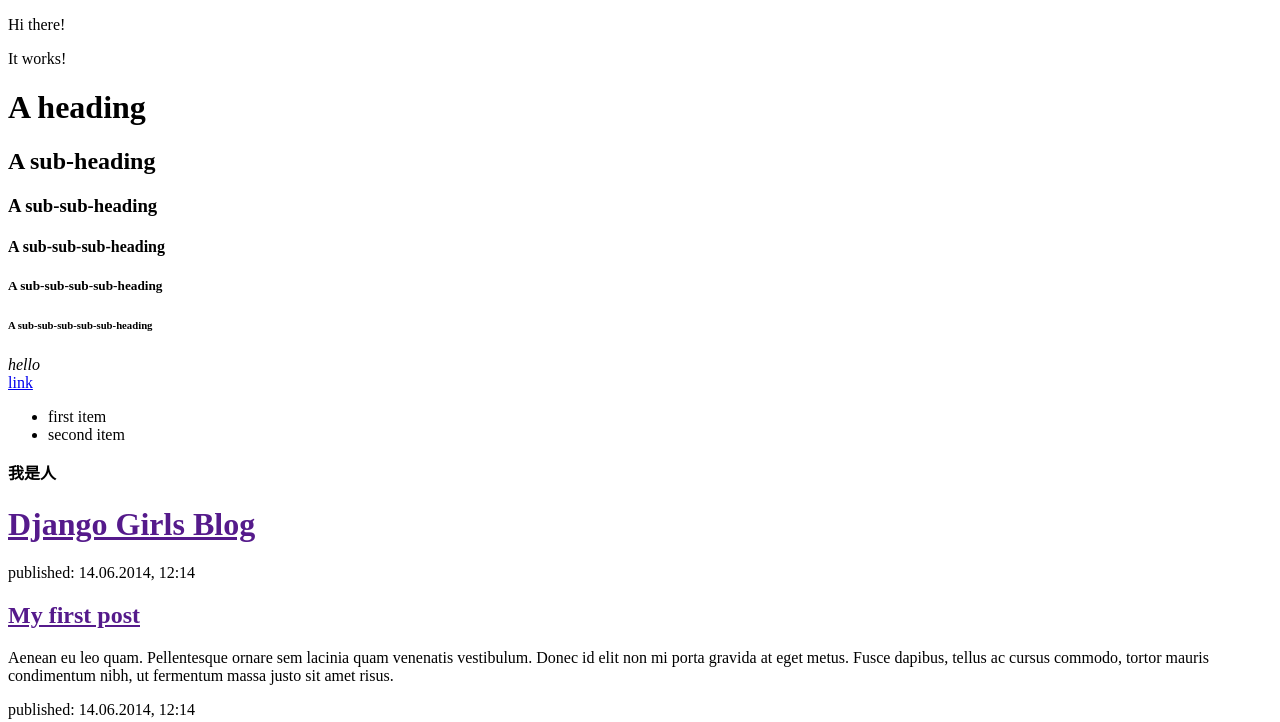
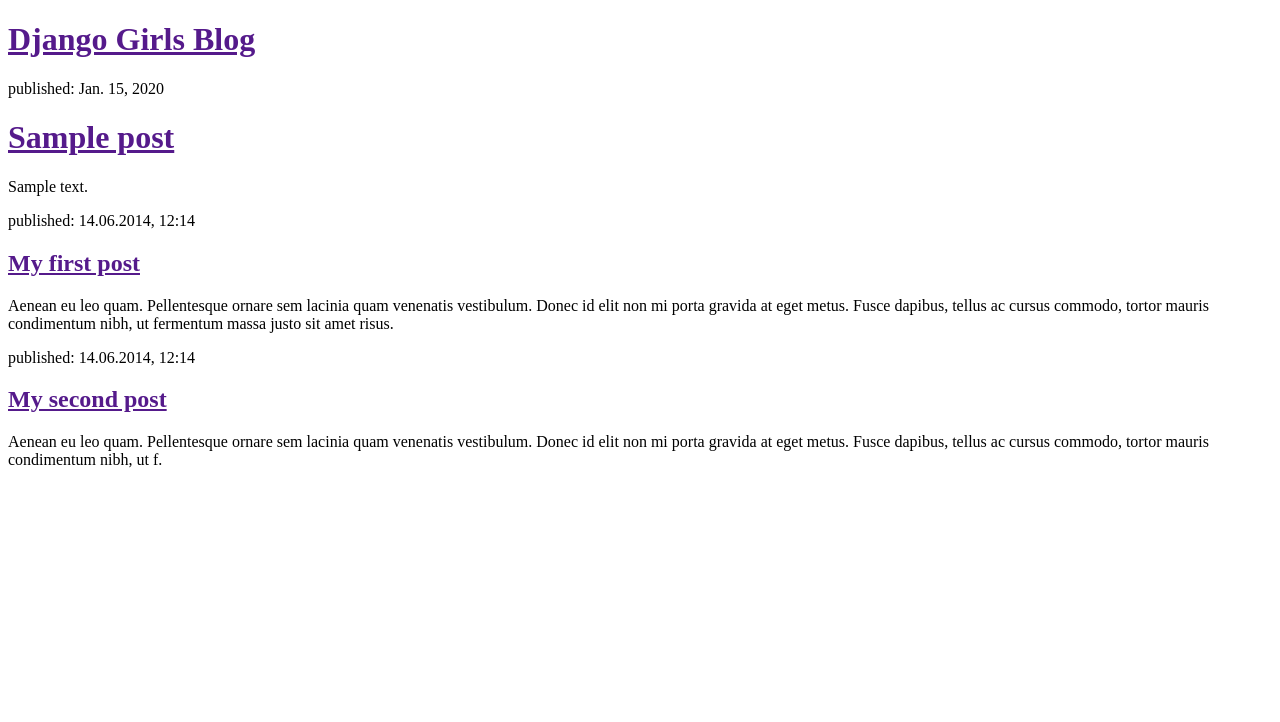
Before and after one commit to Qqqkk123/my-first-blog, a Django app: template blog/templates/blog/post_list.html in a window 1280 px wide. Shown: the top 722 px of the page. After the commit the page ends 468 px from the top, so only its background shows below. Run offline with Django 5.2, Linux system fonts and the light colour scheme; the template is opened without the code that fills it: values that come from a table or form of the project are taken from there, others are empty; tables that the repository leaves empty hold one stand-in row (values such as "Sample post").

Commit message:
Modified templates to display posts from database.

```diff
--- a/blog/templates/blog/post_list.html
+++ b/blog/templates/blog/post_list.html
@@ -6,7 +6,7 @@
 </head>
 <body>
 
-    <p>Hi there!</p>
+  <!--  <p>Hi there!</p>
     <p>It works!</p>
     <h1>A heading</h1>
     <h2>A sub-heading</h2>
@@ -20,10 +20,17 @@
         <li>second item</li>
     </ul>
     <div></div>
-    <strong>我是人</strong>
+    <strong>我是人</strong> -->
     <div>
             <h1><a href="">Django Girls Blog</a></h1>
         </div>
+        {% for post in posts %}
+            <div>
+                <p>published: {{ post.published_date }}</p>
+                <h1><a href="">{{ post.title }}</a></h1>
+                <P>{{ post.text|linebreaksbr }}</P>
+            </div>
+        {% endfor %}
 
         <div>
             <p>published: 14.06.2014, 12:14</p>
--- a/blog/views.py
+++ b/blog/views.py
@@ -1,6 +1,8 @@
 from django.shortcuts import render
-
+from .models import Post
+from django.utils import timezone
 # Create your views here.
 
 def post_list(request):
+    posts = Post.objects.filter(published_date=timezone.now()).order_by('published_date')
     return render(request, 'blog/post_list.html', {})
```
